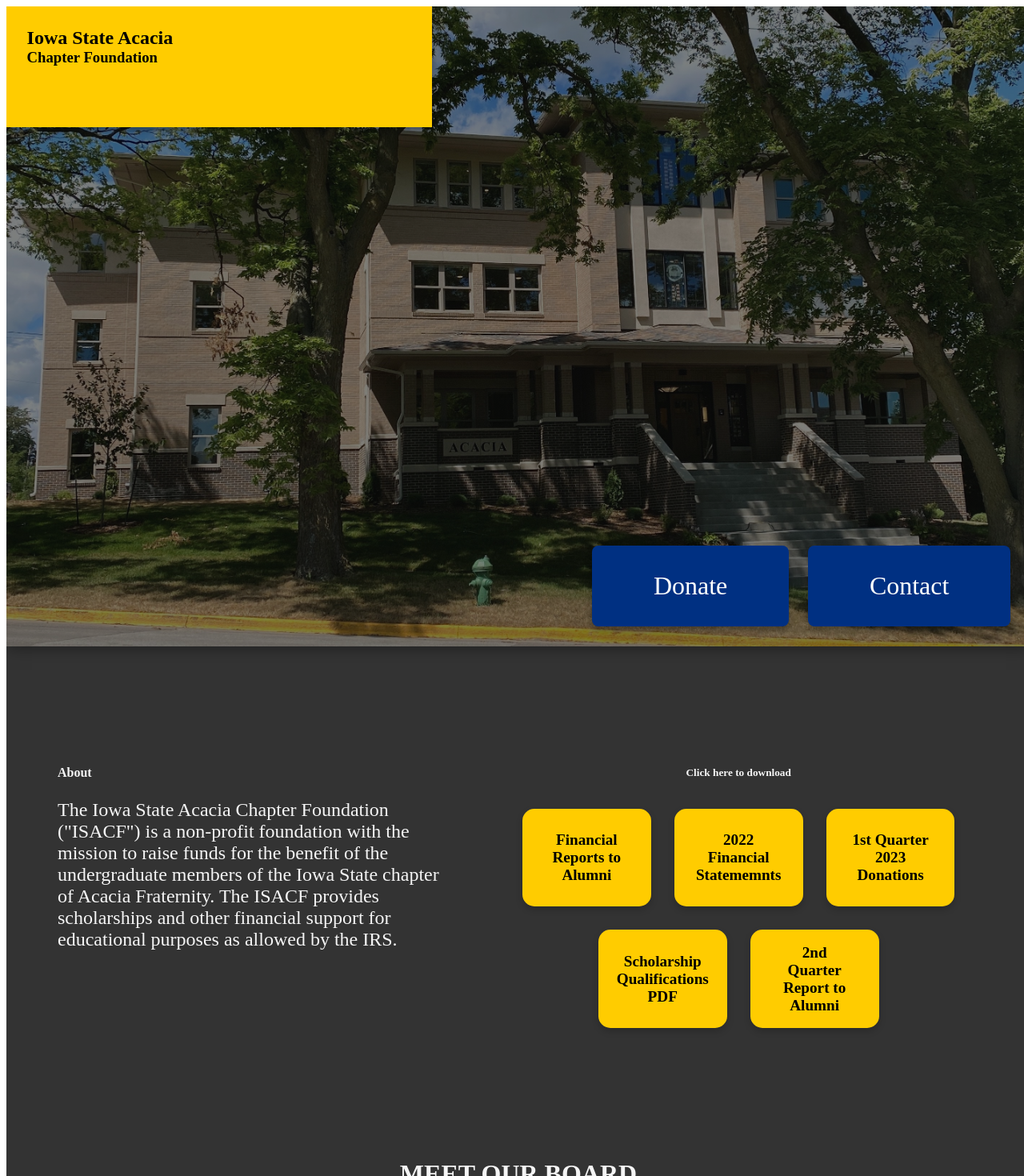
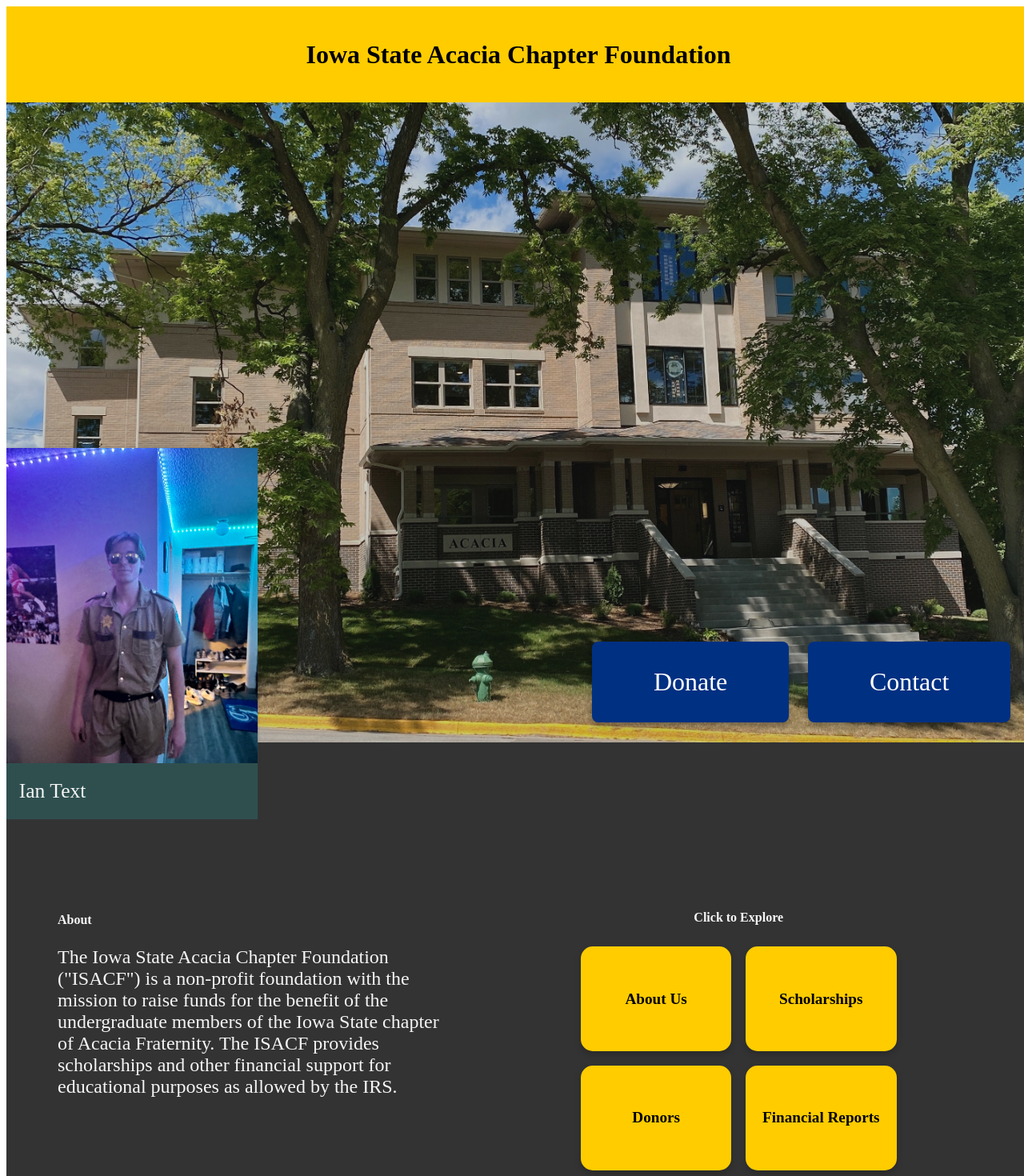
Before and after one commit to kevin21018212/Acacia-Website, a Next.js app: page / in a window 1280 px wide. Shown: the top 1470 px of the page at 80% size. Built offline with nearby package versions, Linux system fonts and the light colour scheme.

Commit message:
jims changes

```diff
--- a/app/components/about.tsx
+++ b/app/components/about.tsx
@@ -4,6 +4,7 @@
 import { motion, useAnimation } from "framer-motion";
 import { useInView } from "react-intersection-observer";
 import DownloadBox from "./downloadbox";
+import Link from "next/link";
 
 const About = () => {
   const controls = useAnimation();
@@ -87,32 +88,23 @@
         </motion.p>
       </div>
       <div className={styles.downloads}>
-        <h5 className={styles.downloadText}>Click here to download</h5>
+        <h4 className={styles.downloadText}>Click to Explore</h4>
         <motion.div className={styles.downloadBoxes}>
-          <DownloadBox
-            title="Financial Reports to Alumni"
-            handleDownload={() => handleDownload("2022 Financial Reports.pdf")}
-          />
-          <DownloadBox
-            title="2022 Financial Statememnts"
-            handleDownload={() => handleDownload("2022 Financial Reports.pdf")}
-          />
-          <DownloadBox
-            title="1st Quarter 2023 Donations"
-            handleDownload={() => handleDownload("1stQuarter2023Donations.pdf")}
-          />
-          <DownloadBox
-            title="Scholarship Qualifications PDF"
-            handleDownload={() =>
-              handleDownload("ScholarShipQualifications.pdf")
-            }
-          />
-          <DownloadBox
-            title="2nd Quarter Report to Alumni"
-            handleDownload={() =>
-              handleDownload("2023 - 2nd Quarter Report to Alumni.pdf")
-            }
-          />
+          <Link href="/about" className={styles.box}>
+            <p>About Us</p>
+          </Link>
+
+          <Link href="/scholarships" className={styles.box}>
+            <p>Scholarships</p>
+          </Link>
+
+          <Link href="/donors" className={styles.box}>
+            <p>Donors</p>
+          </Link>
+
+          <Link href="/financial-reports" className={styles.box}>
+            <p>Financial Reports</p>
+          </Link>
         </motion.div>
       </div>
     </motion.div>
--- a/app/components/landing.tsx
+++ b/app/components/landing.tsx
@@ -14,16 +14,29 @@
   };
 
   return (
+    <>
+      <motion.div
+        className={styles.headingContainer}
+        initial="hidden"
+        animate="visible"
+        variants={itemVariants}
+      >
+        <h1 className={styles.heading}>Iowa State Acacia Chapter Foundation</h1>
+      </motion.div>
       <motion.div
         className={styles.gridContainer}
         initial="hidden"
         animate="visible"
       >
-      <motion.div className={styles.contentContainer} variants={itemVariants}>
-        <h2 className={styles.heading}>Iowa State Acacia </h2>
-        <h3 className={styles.heading}>Chapter Foundation</h3>
+        <motion.div className={styles.landingCard}>
+          <div className={styles.cardImage}></div>
+          <div className={styles.cardText}>Ian Text</div>
         </motion.div>
-      <motion.div className={styles.buttonContainer} variants={buttonVariants}>
+
+        <motion.div
+          className={styles.buttonContainer}
+          variants={buttonVariants}
+        >
           <motion.div
             className={styles.clickableBox}
             whileHover={{
@@ -44,6 +57,7 @@
           </motion.div>
         </motion.div>
       </motion.div>
+    </>
   );
 };
 
--- a/app/css/about.module.css
+++ b/app/css/about.module.css
@@ -4,8 +4,8 @@
   justify-content: center;
   align-items: flex-start;
   height: auto;
-  padding-top: 10%;
-  margin-bottom: 10%;
+  padding-top: 15%;
+  margin-bottom: 15%;
 }
 
 .about {
@@ -28,6 +28,8 @@
 
 .downloadText {
   color: whitesmoke;
+  margin: 0;
+  padding: 2.5% 0 2.5% 0;
 }
 
 .downloadBoxes {
@@ -35,7 +37,7 @@
   flex-wrap: wrap;
   justify-content: center;
   align-items: center;
-  width: 100%;
+  width: 60%;
 }
 
 .box {
@@ -45,12 +47,14 @@
   text-align: center;
   background: #ffcc00;
   border-radius: 15px;
-  height: 8vh;
-  width: 8vw;
+  height: 12vh;
+  width: 12vw;
   margin: 2%;
   padding: 4%;
   box-shadow: 0 4px 8px rgba(0, 0, 0, 0.2);
   transition: background-color 0.3s, transform 0.3s;
+  text-decoration: none;
+  color: inherit;
 }
 
 .box p {
--- a/app/css/landing.module.css
+++ b/app/css/landing.module.css
@@ -1,34 +1,50 @@
+.headingContainer {
+  width: 100%;
+  height: 15vh;
+  display: flex;
+  justify-content: center;
+  align-items: center;
+  background-color: #ffcc00;
+  box-shadow: 0 0 20px rgba(0, 0, 0, 0.5);
+}
+
 .gridContainer {
   display: flex;
   height: 100vh;
   width: 100%;
-  background: linear-gradient(rgba(0, 0, 0, 0.5), rgba(0, 0, 0, 0.5)),
+  background: linear-gradient(rgba(0, 0, 0, 0.2), rgba(0, 0, 0, 0.2)),
     url("/images/acaciahouse.jpeg");
   background-size: cover;
-  box-shadow: 0 0 20px rgba(0, 0, 0, 0.5);
+  justify-content: flex-end;
+  align-items: flex-end;
 }
-
-.contentContainer {
+.landingCard {
+  width: 25%;
+  height: 58%;
+  margin-bottom: -7.5%;
+  background: darkslategray;
+  box-shadow: rgba(60, 64, 67, 0.3) 0px 1px 2px 0px,
+    rgba(60, 64, 67, 0.15) 0px 1px 3px 1px;
+}
+.cardImage {
+  height: 85%;
+  background-image: url("../../public/images/ian.jpg");
+  background-size: cover;
+}
+.cardText {
+  height: 15%;
+  color: whitesmoke;
   display: flex;
-  flex-direction: column;
   align-items: center;
-  padding: 2%;
-  height: 12.5%;
-  width: 40%;
-  background-color: #ffcc00;
-  box-shadow: 0 4px 8px rgba(0, 0, 0, 0.3);
-}
-
-.heading {
-  margin: 0;
-  width: 100%;
+  font-size: 2vw;
+  padding-left: 5%;
 }
 
 .buttonContainer {
+  width: 75%;
   display: flex;
   justify-content: flex-end;
   margin-top: auto;
-  width: 60%;
   padding: 1%;
 }
 
@@ -62,7 +78,7 @@
   }
   .contentContainer {
     width: 100vw;
-    height: 12vh;
+    height: 15vh;
     justify-self: flex-start;
   }
   .contentContainer h2 {
--- a/app/globals.css
+++ b/app/globals.css
@@ -22,8 +22,8 @@
 }
 
 h1 {
-  font-size: 7rem;
-  margin-bottom: 0.5rem;
+  font-size: 5.9rem;
+  margin: 0;
   font-family: "Univers 67 Condensed Bold", "Arial", "sans-serif";
 }
 
--- a/app/memberdata.ts
+++ b/app/memberdata.ts
@@ -31,10 +31,10 @@
   },
 
   {
-    name: "Richard Taylor",
-    position: "Director Emeritus",
+    name: "Randy Elkin",
+    position: "Member",
     bio: "Lorem ipsum dolor sit amet, consectetur adipiscing elit.",
-    image: "/images/dicktaylor.jpeg", // Use full path from the root
+    image: null, // Use full path from the root
   },
 ];
 
--- a/app/page.tsx
+++ b/app/page.tsx
@@ -1,5 +1,4 @@
 "use client";
-
 import About from "./components/about";
 import Landing from "./components/landing";
 import BoardMembers from "./components/boardmembers";
```
Also changed, not shown: app/components/downloadbox.tsx (+26 -0 lines), public/images/ian.jpg (added). Lines whose indentation alone changed are shown as unchanged.
